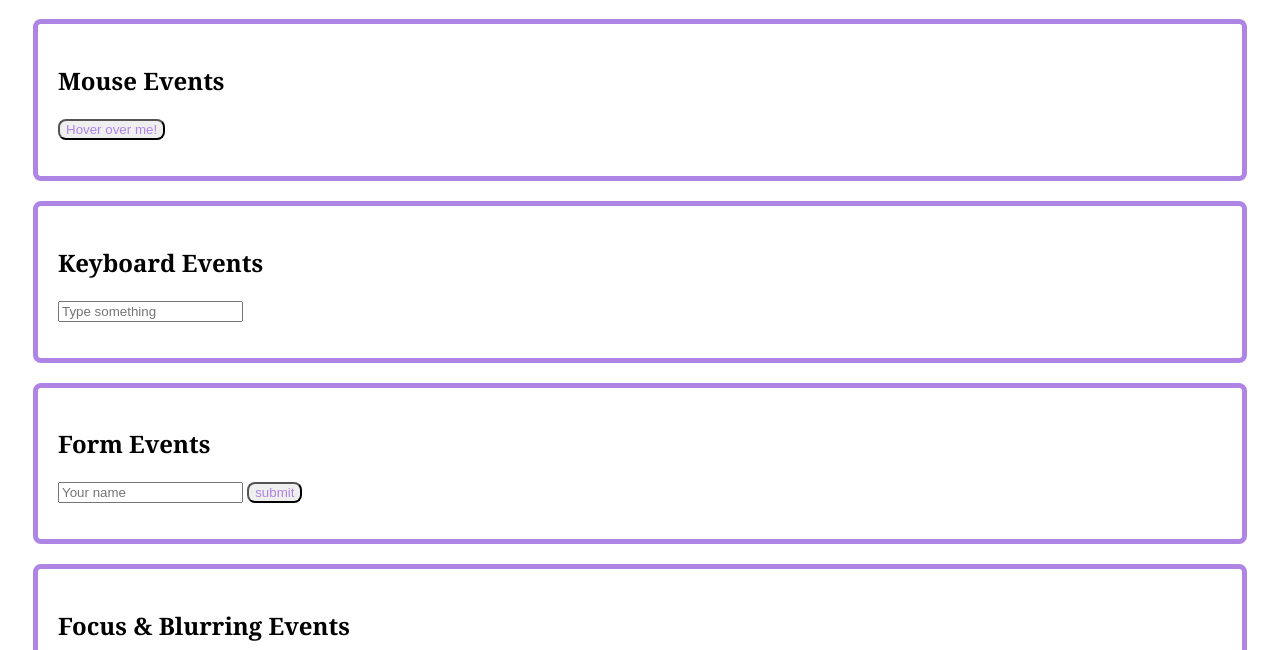
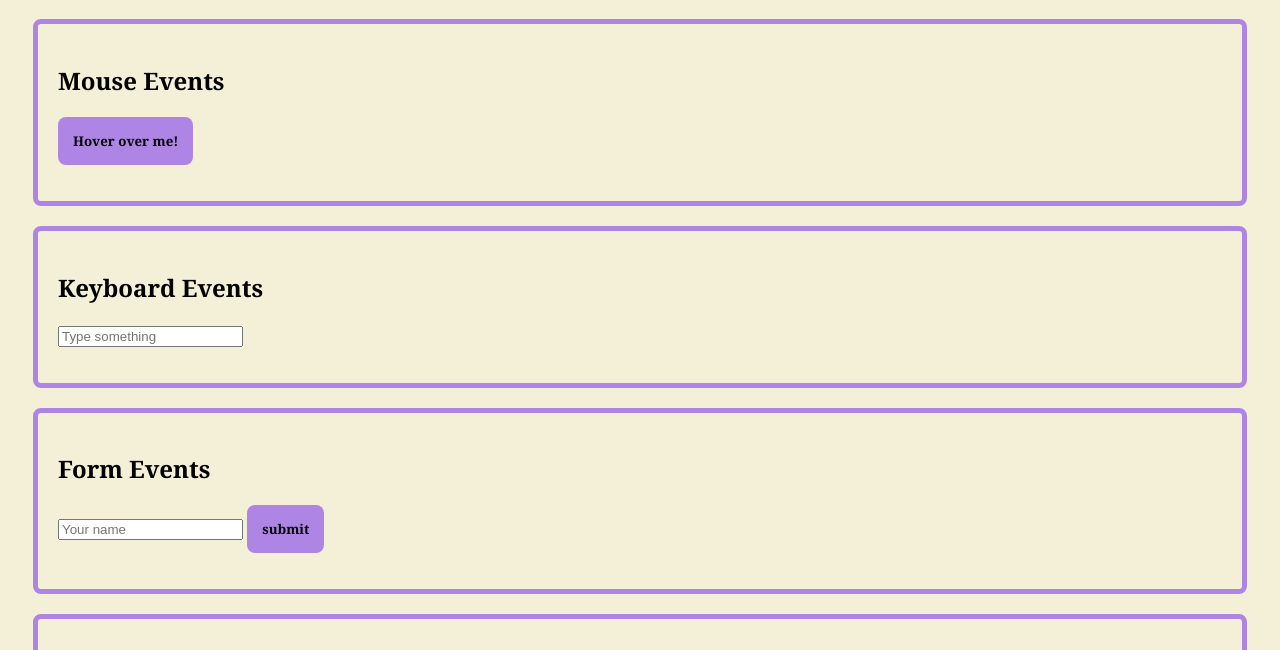
Before and after one commit to pbxcess/JavaScript-Events, a plain HTML site: page index.html in a window 1280 px wide. Shown: the part 150-800 px from the top of the page. Drawn offline with Linux system fonts and the light colour scheme.

Commit message:
CSS update to background colour of website and hover button color change

```diff
--- a/styles.css
+++ b/styles.css
@@ -1,6 +1,7 @@
 body {
     font-family: Cambria, Cochin, Georgia, Times, 'Times New Roman', serif;
     padding: 25px;
+    background-color: #f3f0d7;
 }
 
 h1 {
@@ -17,8 +18,16 @@ p {
 }
 
 button {
+    border: none;
     border-radius: 8px;
-    color: #ae85e4;
+    background-color: #ae85e4;
+    font-family: Cambria, Cochin, Georgia, Times, 'Times New Roman', serif;
+    padding: 15px;
+    font-weight: bold;
+}
+
+button:hover {
+    background-color: #858ee4;
 }
 
 section {
```
